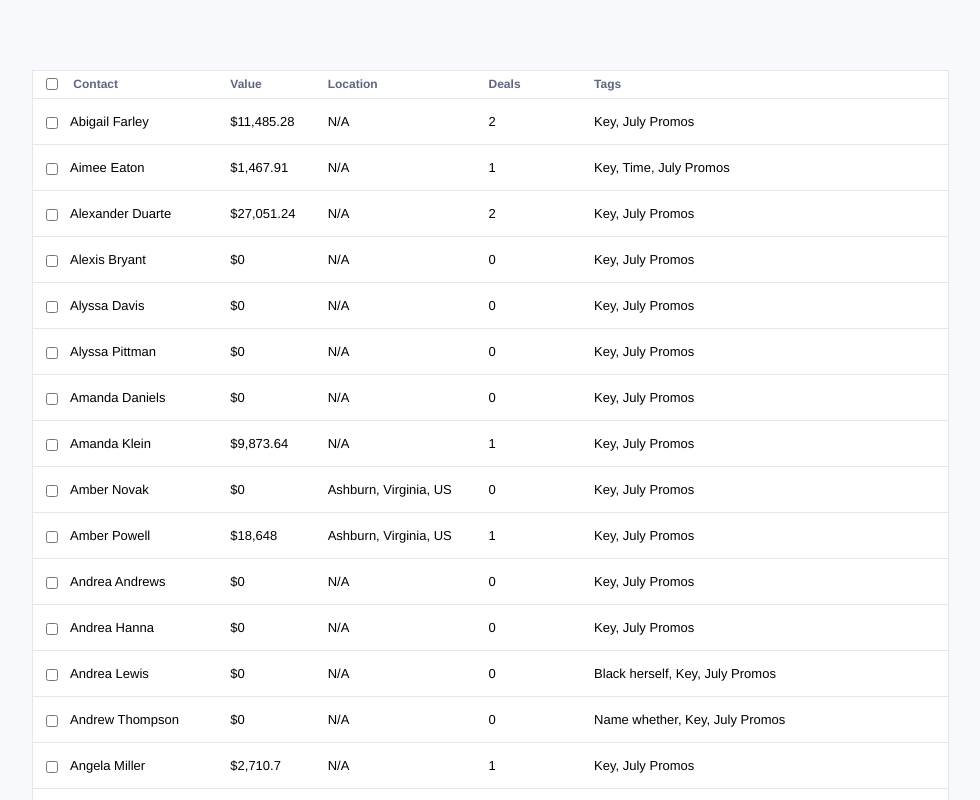
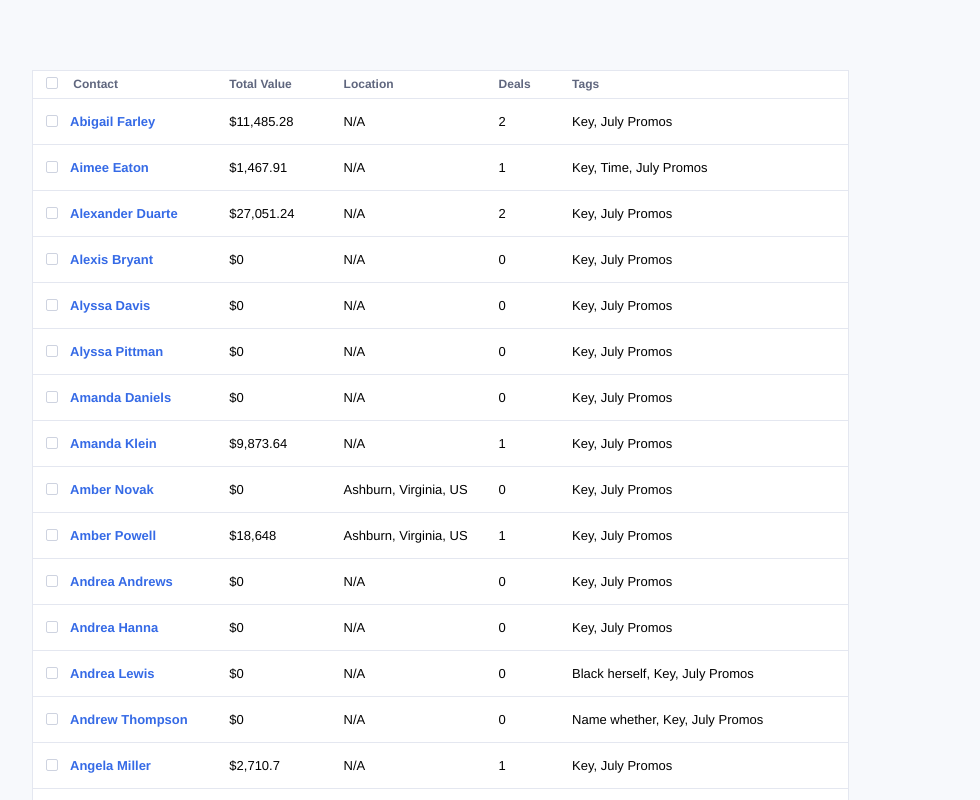
Before and after one commit to yevgeniarem/active-campaign, a React (Create React App) app in the folder active-campaign/: page / in a window 1280 px wide. Shown: the top 800 px of the page, without its empty margins (38-1018 px from the left). Built offline with nearby package versions, Linux system fonts and the light colour scheme.

Commit message:
got rid of unnecessary styling

```diff
--- a/active-campaign/package.json
+++ b/active-campaign/package.json
@@ -7,6 +7,7 @@
     "@testing-library/react": "^11.1.0",
     "@testing-library/user-event": "^12.1.10",
     "axios": "^0.21.1",
+    "classnames": "^2.2.6",
     "react": "^17.0.1",
     "react-dom": "^17.0.1",
     "react-scripts": "4.0.1",
--- a/active-campaign/src/components/Contacts.jsx
+++ b/active-campaign/src/components/Contacts.jsx
@@ -1,4 +1,5 @@
 import React, { useState, useEffect } from "react";
+import classNames from "classnames";
 import axios from "axios";
 
 import data from "../data-full.json";
@@ -8,6 +9,7 @@ export default function Contacts() {
   const [contactData, setContactData] = useState({
     contacts: [],
   });
+  const [selectedContacts, setSelectedContacts] = useState([]);
 
   // useEffect(() => {
   //   const getContactData = async () => {
@@ -41,6 +43,12 @@ export default function Contacts() {
   const geoAddressObj = convertArrayToObject(contactData.geoAddresses, "id");
   const geoIpsObj = convertArrayToObject(contactData.geoIps, "id");
 
+  const handleClick = (contact) => {
+    setSelectedContacts(...contact);
+  };
+
+  console.log(selectedContacts);
+
   return (
     <>
       <table className="table">
@@ -49,7 +57,7 @@ export default function Contacts() {
             <th className="table__header--contact">
               <input type="checkbox" className="checkbox" /> Contact
             </th>
-            <th className="table__header--value">Value</th>
+            <th className="table__header--value">Total Value</th>
             <th className="table__header--location">Location</th>
             <th className="table__header--deals">Deals</th>
             <th className="table__header--tags">Tags</th>
@@ -85,14 +93,20 @@ export default function Contacts() {
           return (
             <tbody key={id}>
               <tr className="table__row">
-                <td>
-                  <input type="checkbox" className="checkbox" />
+                <td className="table__column--contact">
+                  <input
+                    type="checkbox"
+                    className="checkbox"
+                    onClick={() => handleClick(id)}
+                  />
                   {firstName} {lastName}
                 </td>
-                <td>{`$${totalValue.toLocaleString("en")}`}</td>
-                <td>{getLocation()}</td>
-                <td>{deals.length}</td>
-                <td>{getContactTags()}</td>
+                <td className="table__column--value">{`$${totalValue.toLocaleString(
+                  "en"
+                )}`}</td>
+                <td className="table__column--location">{getLocation()}</td>
+                <td className="table__column--deals">{deals.length}</td>
+                <td className="table__column--tags">{getContactTags()}</td>
               </tr>
             </tbody>
           );
--- a/active-campaign/src/index.css
+++ b/active-campaign/src/index.css
@@ -16,7 +16,7 @@ code {
 }
 
 .table {
-  width: 917px;
+  width: 817px;
   background-color: #ffffff;
   margin: 70px;
   border-collapse: collapse;
@@ -24,11 +24,9 @@ code {
 
 .table__header {
   height: 28px;
-  padding: 0px 9px;
   border: 1px solid #e4e7f0;
   text-align: left;
   color: #5f667e;
-  /* font-family: IBMPlexSans; */
   font-size: 12px;
   font-weight: 500;
   font-stretch: normal;
@@ -38,23 +36,23 @@ code {
 }
 
 .table__header--contact {
-  width: 197px;
+  width: 24%;
 }
 
 .table__header--value {
-  width: 96px;
+  width: 14%;
 }
 
 .table__header--location {
-  width: 161px;
+  width: 19%;
 }
 
 .table__header--deals {
-  width: 105px;
+  width: 9%;
 }
 
 .table__header--tags {
-  width: 359px;
+  width: 34%;
 }
 
 .table__row {
@@ -65,27 +63,21 @@ code {
   border: 1px solid #e4e7f0;
 }
 
+.table__column--contact {
+  color: #356ae6;
+  font-weight: bold;
+}
+
 .checkbox {
   width: 12px;
   height: 12px;
   border-radius: 2px;
+  -moz-appearance: none;
+  -webkit-appearance: none;
+  -o-appearance: none;
   border: 1px solid #ced3e0;
   background-color: #ffffff;
   margin: 0 12px;
   vertical-align: middle;
+  margin-bottom: 2.5px;
 }
-
-styling {
-  background: #e4e7f0;
-  border-radius: 1px;
-  font-family: Helvetica;
-  font-size: 13px;
-  color: #356ae6;
-  letter-spacing: 0;
-  color: #1f2129;
-  background: #f7f9ff;
-  background: #19cca3;
-  background: #f3376b;
-  opacity: 0.17;
-  background-image: linear-gradient(90deg, #000000 0%, rgba(0, 0, 0, 0) 26%);
-}
```
Also changed, not shown: 2 other files (tests, documents, lock files or other folders).
